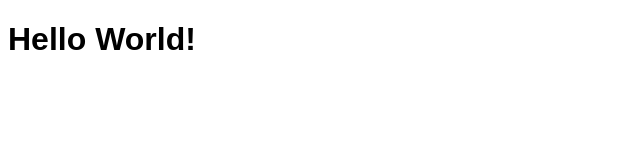
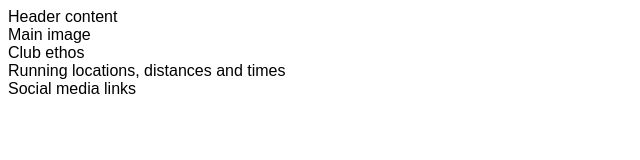
Before and after one commit to KurkRogi/love-running, a plain HTML site: page index.html in a window 1280 px wide. Shown: the whole page, without its empty margins (0-640 px from the left). Drawn offline with Linux system fonts and the light colour scheme.

Commit message:
Create basic structure of homepage content

```diff
--- a/index.html
+++ b/index.html
@@ -10,6 +10,10 @@
     <title>Love Running</title>
 </head>
 <body>
-    <h1>Hello World!</h1>
+    <header>Header content</header>
+    <section>Main image</section>
+    <section>Club ethos</section>
+    <section>Running locations, distances and times</section>
+    <footer>Social media links</footer>
 </body>
 </html>
```
